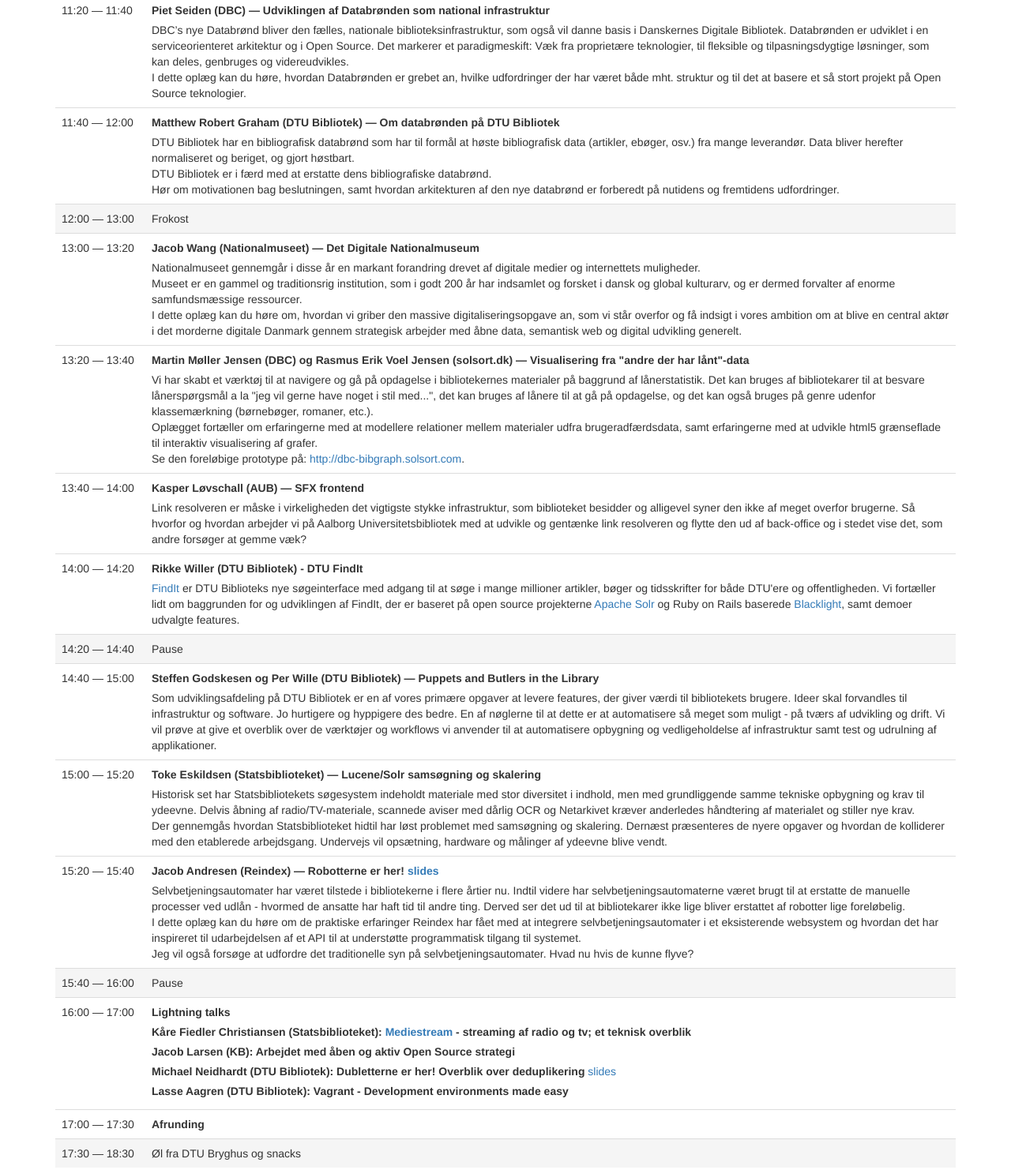
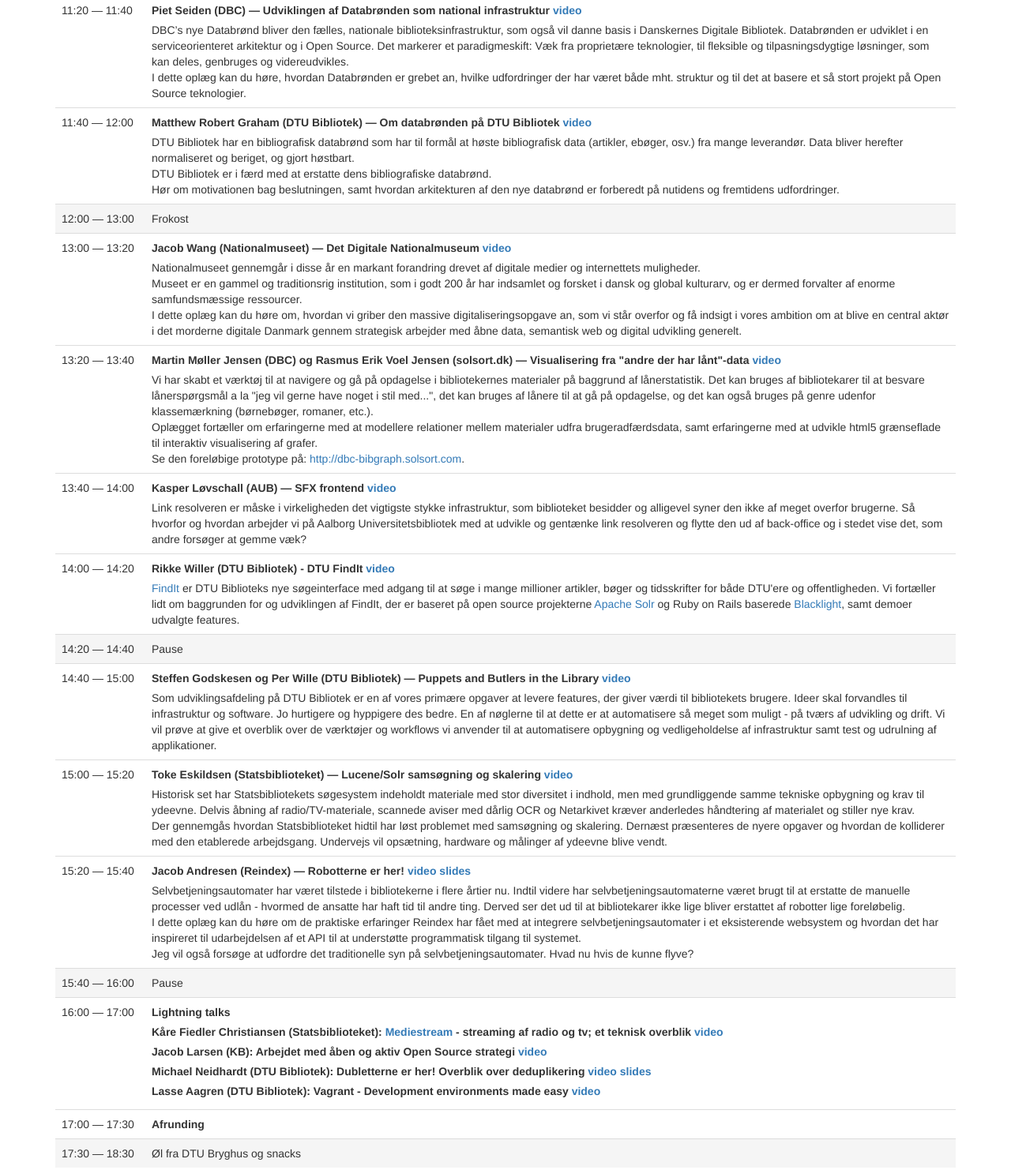
Before and after one commit to dtulibrary/bibtekkonf, a plain HTML site: page 2013/index.html in a window 1280 px wide. Shown: the part 1045-2527 px from the top of the page at 79% size. Drawn offline with nearby package versions, Linux system fonts and the light colour scheme.

Commit message:
Add video links to talks

```diff
--- a/2013/index.html
+++ b/2013/index.html
@@ -52,13 +52,13 @@
         <table class="table">
           <tr>
             <td>09:30 &mdash; 09:40</td>
-            <td><strong>Christian Tønsberg (DTU Bibliotek) &mdash; Velkomst</strong></td>
+            <td><strong>Christian Tønsberg (DTU Bibliotek) &mdash; Velkomst<a href="http://youtu.be/9mUsiG3k4gU"> video</a></strong></td>
           </tr>
           <tr>
             <td>09:40 &mdash; 10:00</td>
             <td>
               <dl>
-                <dt>Peter Brodersen &mdash; Jagten på offentlige data</dt>
+                <dt>Peter Brodersen &mdash; Jagten på offentlige data <a href="http://youtu.be/9mUsiG3k4gU?t=5m08s">video</a></dt>
                 <dd>Jagten på offentlig data har traditionelt set været et lotteri. Nogle myndigheder elsker at dele informationer og endda at modtage feedback og rettelser, mens andre har været godt og grundigt lukket. Heldigvis er det gamle "King of my castle"-paradigme ved at falde, og der er ved at være en bevidsthed om, at vi i højere og højere grad benytter hinandens ressourcer til alles bedste. Hør om alle de data, der efterhånden stilles til rådighed, samt hvordan crowdsourcede projekter som Wikipedia og OpenStreetMap samarbejder med ministerier, kommuner og Nationalmuseet.</dd>
               </dl>
             </td>
@@ -67,7 +67,7 @@
             <td>10:00 &mdash; 10:20</td>
             <td>
               <dl>
-                <dt>Andreas Borchsenius Westh (KB) &mdash; Danmark set fra luften - Det Kongelige Biblioteks erfaringer med crowd sourcing af dets digitale samling af luftfotografier</dt>
+                <dt>Andreas Borchsenius Westh (KB) &mdash; Danmark set fra luften - Det Kongelige Biblioteks erfaringer med crowd sourcing af dets digitale samling af luftfotografier <a href="http://youtu.be/9mUsiG3k4gU?t=28m10s">video</a></dt>
                 <dd><p>Websitet <a href="http://www.kb.dk/danmarksetfraluften/">www.kb.dk/danmarksetfraluften/</a> har været online i et års tid og anvendes flittigt af en lille men meget dedikeret brugergruppe. På sitet kan brugere geotagge og tilføje metadata til historiske luftfotografier fra 1920-1990.</p>
                 <p>Hør mere om selve forløbet, visning af store datamængder på google-maps, de mange organisatoriske udfordringer, resultater, brug af 'gamification', etablering af et community, fremtiden og anbefalinger i forhold til nye crowd sourcing projekter - alt sammen observeret og fortalt fra en udviklers perspektiv.</p>
                 </dd>
@@ -78,7 +78,7 @@
             <td>10:20 &mdash; 10:40</td>
             <td>
               <dl>
-                <dt>Christian Høeg (BIT BLUEPRINT) &mdash; Open Source Strategier - Nu kan vi virkelig tage fat</dt>
+                <dt>Christian Høeg (BIT BLUEPRINT) &mdash; Open Source Strategier - Nu kan vi virkelig tage fat <a href="http://youtu.be/9mUsiG3k4gU?t=48m33s">video</a></dt>
                 <dd><p>For udviklere er open source ofte rigtig interessant. Vi har adgang til kildeteksten, vi kan rette og forbedre systemer efter behov, og samtidig får mulighed for at arbejde med en langt større diversitet af kompetente mennesker, som giver udviklingsmuligheder, der ellers er begrænset. Det er dog oftest en ledelsesmæssig beslutning, hvorvidt open source får alvor bliver et emne, vi kan koncentrere os om.</p>
                 <p>Dette oplæg handler om, hvorfor open source og strategi sammen giver mening - samt hvad det betyder for udviklere i forhold til for alvor at kunne bruge store mængder tid og resurser på open source.</p>
             </dl>
@@ -91,7 +91,7 @@
             <td>11:00 &mdash; 11:20</td>
             <td>
               <dl>
-                <dt>Jeppe Christensen (Københavns Stadsarkiv) &mdash; Brug af crowd sourcing i Politiets registerblade</dt>
+                <dt>Jeppe Christensen (Københavns Stadsarkiv) &mdash; Brug af crowd sourcing i Politiets registerblade <a href="http://youtu.be/9mUsiG3k4gU?t=1h9m19s">video</a></dt>
                 <dd>Frivillige har igennem de sidste fire år indtastet mere end 1,8 millioner personer og 2,8 millioner adresser i projektet Politiets registerblade. Det svarer til mere end 60 års fuldtidsarbejde. Hør om de bagvedliggende teknologier og metoder. Og om de udfordringer en kulturinstitution som Københavns Stadsarkiv kæmper med i et stort crowd sourcing projekt.</dd>
               </dl>
             </td>
@@ -100,7 +100,7 @@
             <td>11:20 &mdash; 11:40</td>
             <td>
               <dl>
-                <dt>Piet Seiden (DBC) &mdash; Udviklingen af Databrønden som national infrastruktur</dt>
+                <dt>Piet Seiden (DBC) &mdash; Udviklingen af Databrønden som national infrastruktur <a href="http://youtu.be/9mUsiG3k4gU?t=1h31m10s">video</a></dt>
                 <dd><p>DBC’s nye Databrønd bliver den fælles, nationale biblioteksinfrastruktur, som også vil danne basis i Danskernes Digitale Bibliotek. Databrønden er udviklet i en serviceorienteret arkitektur og i Open Source. Det markerer et paradigmeskift: Væk fra proprietære teknologier, til fleksible og tilpasningsdygtige løsninger, som kan deles, genbruges og videreudvikles.</p>
                 <p>I dette oplæg kan du høre, hvordan Databrønden er grebet an, hvilke udfordringer der har været både mht. struktur og til det at basere et så stort projekt på Open Source teknologier.</p></dd>
               </dl>
@@ -110,7 +110,7 @@
             <td>11:40 &mdash; 12:00</td>
             <td>
               <dl>
-                <dt>Matthew Robert Graham (DTU Bibliotek) &mdash; Om databrønden på DTU Bibliotek</dt>
+                <dt>Matthew Robert Graham (DTU Bibliotek) &mdash; Om databrønden på DTU Bibliotek <a href="http://youtu.be/9mUsiG3k4gU?t=1h54m50s">video</a></dt>
                 <dd><p>DTU Bibliotek har en bibliografisk databrønd som har til formål at høste bibliografisk data (artikler, ebøger, osv.) fra mange leverandør. Data bliver herefter normaliseret og beriget, og gjort høstbart.</p>
                 <p>DTU Bibliotek er i færd med at erstatte dens bibliografiske databrønd.</p>
                 <p>Hør om motivationen bag beslutningen, samt hvordan arkitekturen af den nye databrønd er forberedt på nutidens og fremtidens udfordringer.</p></dd>
@@ -125,7 +125,7 @@
             <td>13:00 &mdash; 13:20</td>
             <td>
               <dl>
-                <dt>Jacob Wang (Nationalmuseet) &mdash; Det Digitale Nationalmuseum</dt>
+                <dt>Jacob Wang (Nationalmuseet) &mdash; Det Digitale Nationalmuseum <a href="http://youtu.be/9mUsiG3k4gU?t=2h18m50s">video</a></dt>
                 <dd><p>Nationalmuseet gennemgår i disse år en markant forandring drevet af digitale medier og internettets muligheder.</p>
                 <p>Museet er en gammel og traditionsrig institution, som i godt 200 år har indsamlet og forsket i dansk og global kulturarv, og er dermed forvalter af enorme samfundsmæssige ressourcer.</p>
                 <p>I dette oplæg kan du høre om, hvordan vi griber den massive digitaliseringsopgave an, som vi står overfor og få indsigt i vores ambition om at blive en central aktør i det morderne digitale Danmark gennem strategisk arbejder med åbne data, semantisk web og digital udvikling generelt.</p></dd>
@@ -136,7 +136,7 @@
             <td>13:20 &mdash; 13:40</td>
             <td>
               <dl>
-                <dt>Martin Møller Jensen (DBC) og Rasmus Erik Voel Jensen (solsort.dk) &mdash; Visualisering fra "andre der har lånt"-data</dt>
+                <dt>Martin Møller Jensen (DBC) og Rasmus Erik Voel Jensen (solsort.dk) &mdash; Visualisering fra "andre der har lånt"-data <a href="http://youtu.be/9mUsiG3k4gU?t=2h39m30s">video</a></dt>
                 <dd><p>Vi har skabt et værktøj til at navigere og gå på opdagelse i
                 bibliotekernes materialer på baggrund af lånerstatistik.  Det kan
                 bruges af bibliotekarer til at besvare lånerspørgsmål a la "jeg vil
@@ -154,7 +154,7 @@
             <td>13:40 &mdash; 14:00</td>
             <td>
               <dl>
-                <dt>Kasper Løvschall (AUB) &mdash; SFX frontend</dt>
+                <dt>Kasper Løvschall (AUB) &mdash; SFX frontend <a href="http://youtu.be/9mUsiG3k4gU?t=2h59m59s">video</a></dt>
                 <dd>Link resolveren er måske i virkeligheden det vigtigste stykke infrastruktur, som biblioteket besidder og alligevel syner den ikke af meget overfor brugerne. Så hvorfor og hvordan arbejder vi på Aalborg Universitetsbibliotek med at udvikle og gentænke link resolveren og flytte den ud af back-office og i stedet vise det, som andre forsøger at gemme væk?</dd>
               </dl>
             </td>
@@ -163,7 +163,7 @@
             <td>14:00 &mdash; 14:20</td>
             <td>
               <dl>
-              <dt>Rikke Willer (DTU Bibliotek) - DTU FindIt</dt>
+              <dt>Rikke Willer (DTU Bibliotek) - DTU FindIt <a href="http://youtu.be/9mUsiG3k4gU?t=3h22m00s">video</a></dt>
               <dd>
                 <a href="http://findit.dtu.dk">FindIt</a> er DTU Biblioteks nye søgeinterface med adgang til at søge i mange millioner artikler, bøger og tidsskrifter for både DTU'ere og offentligheden. Vi fortæller lidt om baggrunden for og udviklingen af FindIt, der er baseret på open source projekterne <a href="http://lucene.apache.org/solr/">Apache Solr</a> og Ruby on Rails baserede <a href="http://projectblacklight.org/">Blacklight</a>, samt demoer udvalgte features.
               </dd>
@@ -178,7 +178,7 @@
             <td>14:40 &mdash; 15:00</td>
             <td>
               <dl>
-              <dt>Steffen Godskesen og Per Wille (DTU Bibliotek) &mdash; Puppets and Butlers in the Library</dt>
+              <dt>Steffen Godskesen og Per Wille (DTU Bibliotek) &mdash; Puppets and Butlers in the Library <a href="http://youtu.be/9mUsiG3k4gU?t=3h41m45s">video</a></dt>
               <dd>Som udviklingsafdeling på DTU Bibliotek er en af vores primære opgaver at levere
               features, der giver værdi til bibliotekets brugere. Ideer skal forvandles til
               infrastruktur og software. Jo hurtigere og hyppigere des bedre. En af
@@ -193,7 +193,7 @@
             <td>15:00 &mdash; 15:20</td>
             <td>
               <dl>
-                <dt>Toke Eskildsen (Statsbiblioteket) &mdash; Lucene/Solr samsøgning og skalering</dt>
+                <dt>Toke Eskildsen (Statsbiblioteket) &mdash; Lucene/Solr samsøgning og skalering <a href="http://youtu.be/9mUsiG3k4gU?t=4h04m40s">video</a></dt>
                 <dd>
                   <p>Historisk set har Statsbibliotekets søgesystem indeholdt materiale med
                   stor diversitet i indhold, men med grundliggende samme tekniske
@@ -211,7 +211,7 @@
             <td>15:20 &mdash; 15:40</td>
             <td>
               <dl>
-              <dt>Jacob Andresen (Reindex) &mdash; Robotterne er her! <a href="slides/Robotterne_er_her.pdf">slides</a></dt>
+              <dt>Jacob Andresen (Reindex) &mdash; Robotterne er her! <a href="http://youtu.be/9mUsiG3k4gU?t=4h24m30s">video</a> <a href="slides/Robotterne_er_her.pdf">slides</a></dt>
               <dd><p>Selvbetjeningsautomater har været tilstede i bibliotekerne i flere årtier nu.  Indtil videre har  selvbetjeningsautomaterne været brugt til at erstatte de manuelle processer ved udlån - hvormed de ansatte har haft tid til andre ting.  Derved ser det ud til at bibliotekarer ikke lige bliver erstattet af robotter lige foreløbelig.</p>
               <p>I dette oplæg kan du høre om de praktiske erfaringer Reindex har fået med at integrere selvbetjeningsautomater i et eksisterende websystem og hvordan det har inspireret til udarbejdelsen af et API til at understøtte programmatisk tilgang til systemet.</p>
               <p>Jeg vil også forsøge at udfordre det traditionelle syn på selvbetjeningsautomater. Hvad nu hvis de kunne flyve?</p>
@@ -229,11 +229,11 @@
               <dl class="lightning">
                 <dt>Lightning talks</dt>
                 <dd>
-                  <strong>Kåre Fiedler Christiansen (Statsbiblioteket): <a href="http://mediestream.dk/">Mediestream</a> - streaming af radio og tv; et teknisk overblik</strong>
+                  <strong>Kåre Fiedler Christiansen (Statsbiblioteket): <a href="http://mediestream.dk/">Mediestream</a> - streaming af radio og tv; et teknisk overblik <a href="http://youtu.be/9mUsiG3k4gU?t=4h46m00s">video</a></strong>
                 </dd>
-                <dd><strong>Jacob Larsen (KB): Arbejdet med åben og aktiv Open Source strategi</strong></dd>
-                <dd><strong>Michael Neidhardt (DTU Bibliotek): Dubletterne er her! Overblik over deduplikering</strong> <a href="slides/dubletter.pdf">slides</a></dd>
-                <dd><strong>Lasse Aagren (DTU Bibliotek): Vagrant - Development environments made easy</strong></dd>
+                <dd><strong>Jacob Larsen (KB): Arbejdet med åben og aktiv Open Source strategi <a href="http://youtu.be/9mUsiG3k4gU?t=4h57m00s">video</a></strong></dd>
+                <dd><strong>Michael Neidhardt (DTU Bibliotek): Dubletterne er her! Overblik over deduplikering <a href="http://youtu.be/9mUsiG3k4gU?t=5h08m00s">video</a> <a href="slides/dubletter.pdf">slides</a></strong></dd>
+                <dd><strong>Lasse Aagren (DTU Bibliotek): Vagrant - Development environments made easy <a href="http://youtu.be/9mUsiG3k4gU?t=5h11m20s">video</a></strong></dd>
               </dl>
             </td>
           </tr>
```
